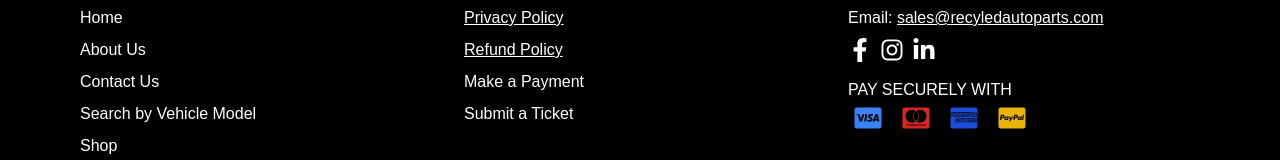
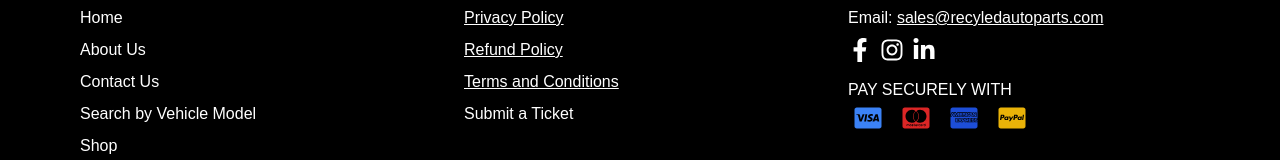
Before and after one commit to jalal1985khan/usedautopro, a Next.js app: page / in a window 1280 px wide. Shown: the part 3460-3620 px from the top of the page. Built offline with nearby package versions, Linux system fonts and the light colour scheme.

Commit message:
added terms

```diff
--- a/src/app/components/Footer.tsx
+++ b/src/app/components/Footer.tsx
@@ -18,7 +18,8 @@ const Footer: React.FC = () => (
         <ul className="space-y-2">
           <li><a href="/privacy-policy" className="underline">Privacy Policy</a></li>
           <li><a href="/refund-policy" className="underline">Refund Policy</a></li>
-          <li>Make a Payment</li>
+          <li><a href="/terms" className="underline">Terms and Conditions</a></li>
+
           <li>Submit a Ticket</li>
         </ul>
       </div>
```
